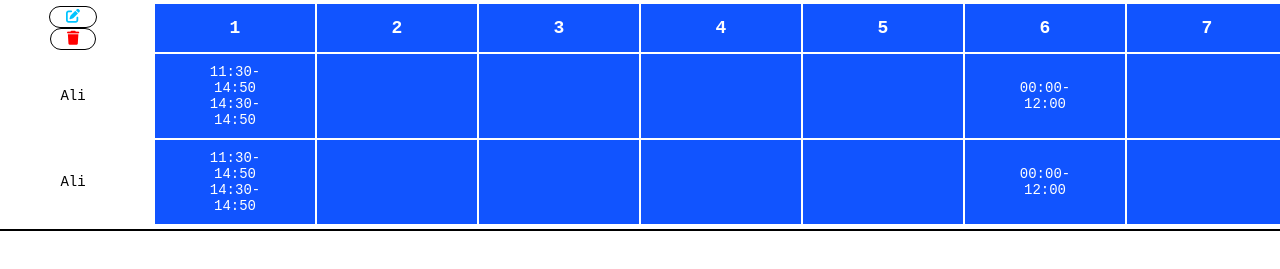
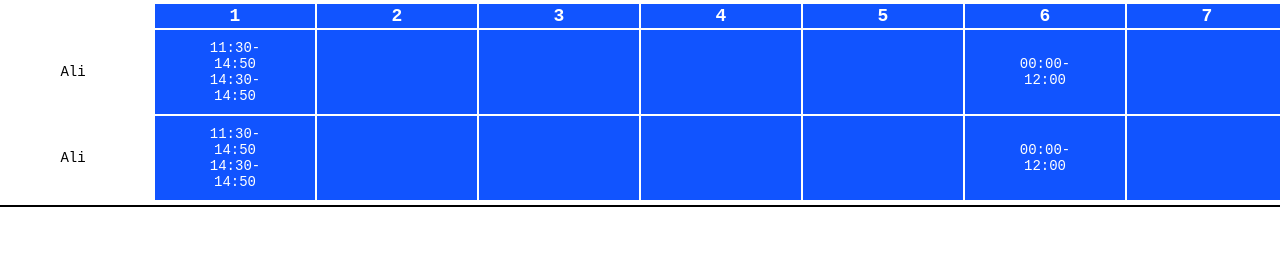
Before and after one commit to AliAghayev132/evo_management_system, a plain HTML site: page index.html in a window 1280 px wide. Shown: the part 101-370 px from the top of the page. Drawn offline with Linux system fonts and the light colour scheme.

Commit message:
optimization v1.01

```diff
--- a/index.html
+++ b/index.html
@@ -27,7 +27,7 @@
         </div>
     </nav>
     <div id="menu" class="menu menu-not">
-        <button type="button" id="addBtn1" >Əlavə et</button>
+        <button type="button" id="addBtn1">Əlavə et</button>
         <button type="button" id="delBtn1">Sil</button>
     </div>
     <section class="lesson-plan">
@@ -36,11 +36,12 @@
             <table id="full-table">
                 <thead>
                     <tr class="table__days">
-                        <th style="background-color: transparent;">
+                        <th style="background-color: transparent;"></th>
+                        <!-- <th style="background-color: transparent;">
                             <button type="button"  class="addBtn fa-custom fa-custom--add"><i
                                     class="fa-solid fa-pen-to-square "></i></button>
                             <button type="button" id="delBtn1" class="delBtn fa-custom" type="button"><i
-                                    class="fa-solid fa-trash "></i></button></th>
+                                    class="fa-solid fa-trash "></i></button></th> -->
                         <th>1</th>
                         <th>2</th>
                         <th>3</th>
@@ -71,7 +72,7 @@
                 0
             </span>
         </div>
-        <input class="addpage__time" type="text">
+        <input id="addpage__time" class="addpage__time" type="text">
         <button class="button" id="addpage__btn" type="button">Əlavə Et</button>
     </div>
 
--- a/src/Js/index.js
+++ b/src/Js/index.js
@@ -1,7 +1,7 @@
 const fieldValues = {
-    name:undefined,
-    times:[],
-    day:undefined,
+    name: undefined,
+    times: [],
+    day: undefined,
 };
 const menu = document.getElementById("menu");
 const tableobj = [{
@@ -62,45 +62,51 @@ const tableobj = [{
     ]
 }];
 
+
 class TableControl {
-    state = 0;
-    table = null;
-    addBtn = null;
-    delBtn = null;
-    menu = null;
-    addPage = null;
-    closeBtn = null;
+    BUTTON = {
+        table_add: undefined,
+        table_delete: undefined,
+        page_add: undefined,
+        page_close: undefined,
+    };
+    STATE = 0;
+    TABLE = null;
+    MENU = null;
+    ADD_PAGE = null;
+    ADD_PAGE_INPUT = null;
     darkBackground = null;
-    constructor(table_name, add_btn_name, del_btn_name, menu_name,add_page_name,cls_btn_name,background_name) {
-        this.table = document.getElementById(table_name);
-        this.addBtn = document.getElementById(add_btn_name);
+    constructor(table_id, table_add_btn_id, del_btn_name, menu_name, add_page_name, cls_btn_name, background_name, add_page_time_id, add_page_button_id) {
+        this.table = document.getElementById(table_id);
+        this.addBtn = document.getElementById(table_add_btn_id);
         this.delBtn = document.getElementById(del_btn_name);
         this.menu = document.getElementById(menu_name);
         this.addPage = document.getElementById(add_page_name)
         this.closeBtn = document.getElementById(cls_btn_name);
         this.darkBackground = document.getElementById(background_name);
+        this.addPageButton = document.getElementById(add_page_button_id);
+        this.addPageInput = document.getElementById(add_page_time_id);
     };
     loadTableFromLocalStorage() {
-        let data = tableobj;
-        let text = "";
-        for (let i = 0; i < data.length; ++i) {
-            text += `<tr class="table__times">`
-            text += this.addToTable(data[i]);
-            text += `</tr>`;
+        let temp = "";
+        for (let index in tableobj) {
+            temp += `<tr id = "${index}" class="table__times">`
+            temp += this.addToTable(tableobj[index]);
+            temp += `</tr>`;
+
         }
-        this.table.innerHTML += text;
+        this.table.innerHTML += temp;
     }
     addToTable(par) {
-        let days = par.days;
-        let text = `<td style="background-color: transparent;color: black;">${par.name}</td>`;
-        for (let i = 0; i < days.length; ++i) {
-            text += `<td class ="day${i}">`;
-            for (let j = 0; j < days[i].length; ++j) {
-                text += `<p>${days[i][j]}</p>`
+        let temp = `<td style="background-color: transparent;color: black;">${par.name}</td>`;
+        for(let i in par.days){
+            temp += `<td class ="day${i}">`;
+            for (let j in par.days[i]) {
+                temp += `<p>${par.days[i][j]}</p>`
             }
-            text += `</td>`;
+            temp += `</td>`;
         }
-        return text;
+        return temp;
     }
     addEvents() {
         document.addEventListener('click', (e) => {
@@ -117,12 +123,23 @@ class TableControl {
                 menu.classList.toggle("menu-not");
                 this.state = 0;
             }
-            if(e.target.getAttribute("id") === "addBtn1"){
+            if (e.target.getAttribute("id") === "addBtn1") {
                 this.openAddPage();
-            }else if(e.target.getAttribute("id") === "closeBtn"){
+            } else if (e.target.getAttribute("id") === "closeBtn") {
                 this.closeAddPage();
+            } else if (e.target.getAttribute("id") === "addpage__btn") {
+                if (this.addPageInput.value) {
+                    this.closeAddPage();
+                    this.addNewTime(fieldValues.name, this.addPageInput.value);
+                }
             }
         })
+    }
+    getName(name) {
+        for (let item in tableobj) {
+            if (tableobj[item].name === name)
+                return item;
+        }
     }
     openAddPage() {
         this.addPage.classList.remove("displaynone");
@@ -132,23 +149,25 @@ class TableControl {
         this.addPage.classList.add("displaynone");
         this.darkBackground.classList.add("displaynone");
     }
-    resetValues(){
+    resetValues() {
 
     }
-    getValues(par){
-        let name = par.parentNode.children[0].textContent;
-        let day = par.getAttribute('class').slice(3,4);
-        fieldValues.day = day;
-        fieldValues.name = name;
+    getValues(par) {
+        fieldValues.day = par.getAttribute('class').slice(3, 4);
+        fieldValues.name = par.parentNode.children[0].textContent;
     }
-    setValues(){
+    setValues() {
         this.addPage.children[1].children[1].textContent = fieldValues.name;
-        this.addPage.children[2].children[1].textContent = Number(fieldValues.day)+1;
+        this.addPage.children[2].children[1].textContent = Number(fieldValues.day) + 1;
     }
-    addNewTime(par){
+    addNewTime(par, value) {
+        console.log(this.table.children[1].children[getName(par)])
+        console.log(this.table.children[1].children[getName(par) + 1].children[Number(fieldValues.day) + 1].innerHTML += `<p>${value}</p>`);
+    }
+    updateMenu(){
 
     }
 }
-const tableControl = new TableControl("full-table", "addBtn1", "delBtn1","menu","addpage","closeBtn","background");
+const tableControl = new TableControl("full-table", "addBtn1", "delBtn1", "menu", "addpage", "closeBtn", "background", "addpage__time", "addpage__btn");
 tableControl.loadTableFromLocalStorage();
 tableControl.addEvents();
```
